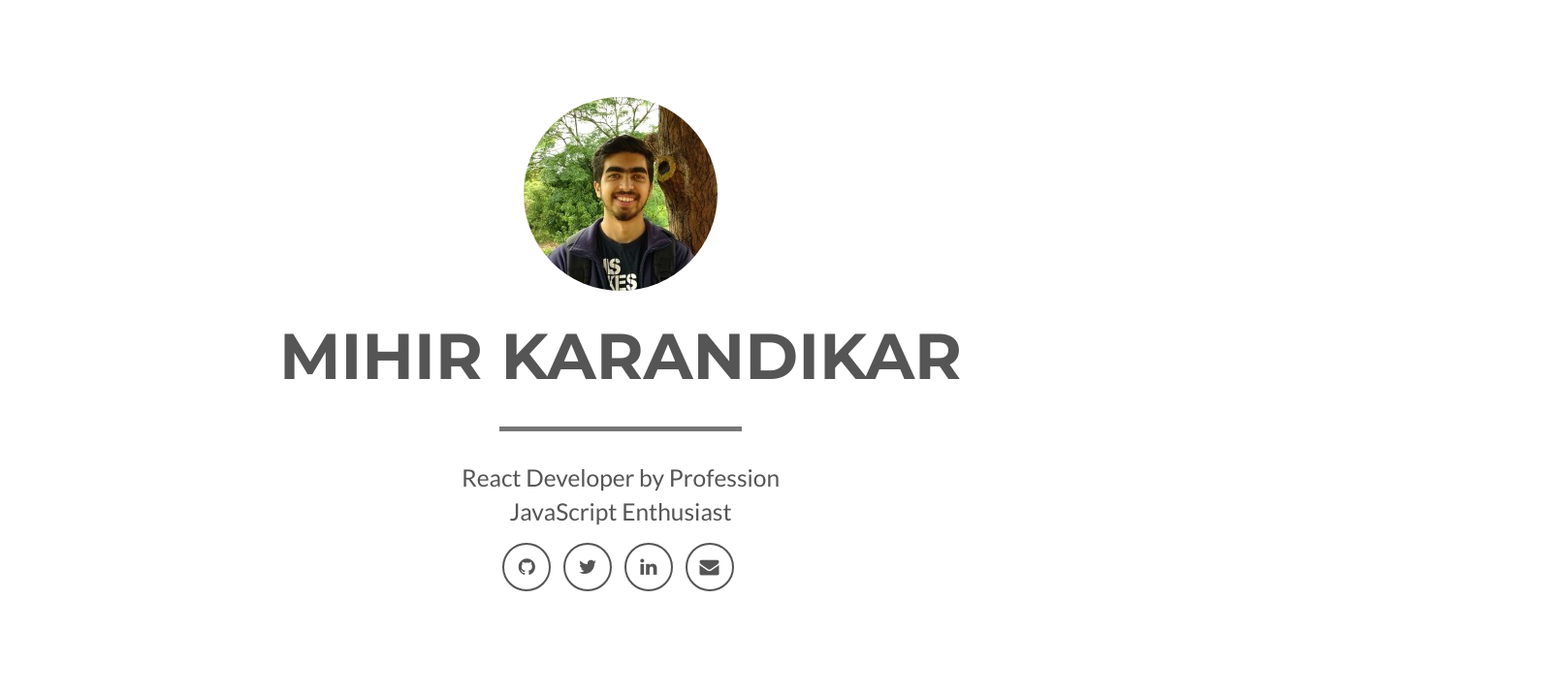
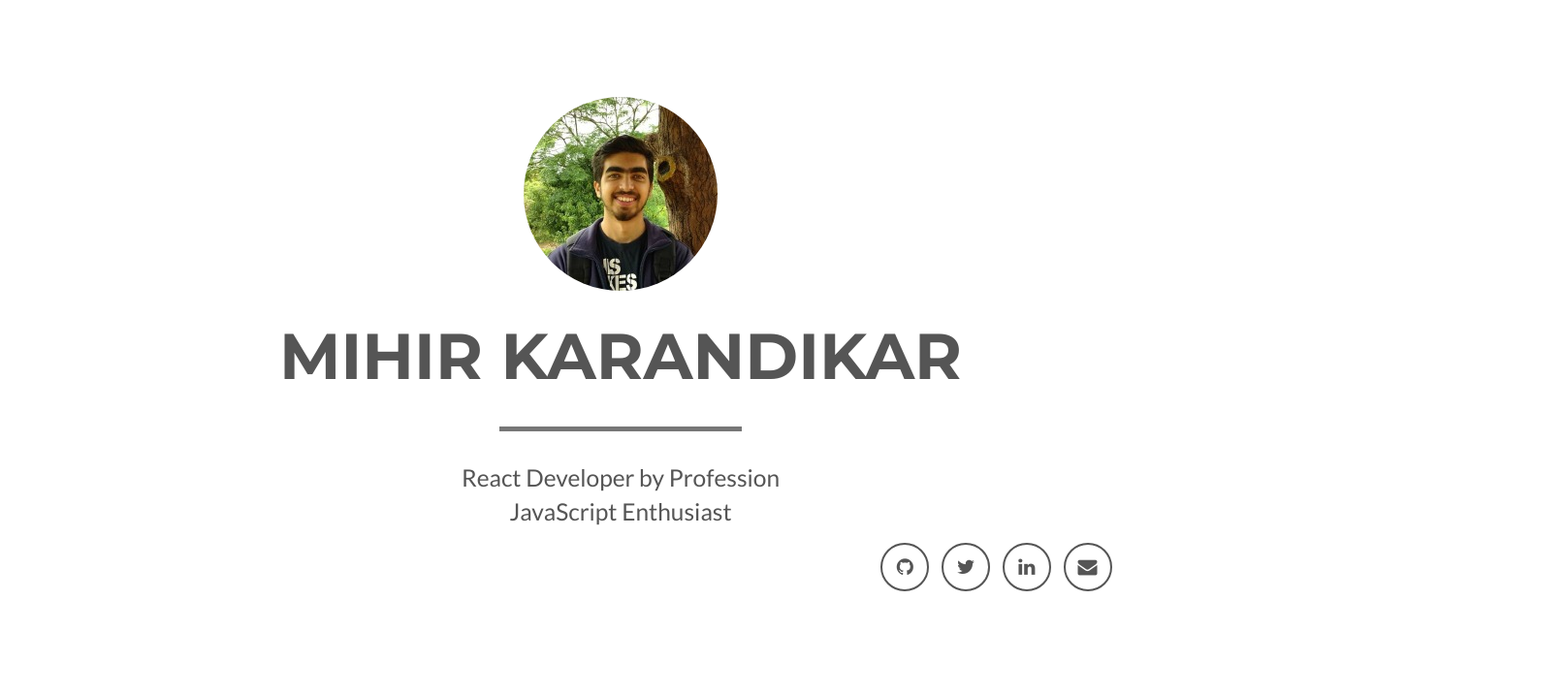
Before and after one commit to mihir0x69/KarandikarMihir.github.io, a website: page index.html in a window 1280 px wide. Shown: the top 717 px of the page at 97% size, 1615 px wide, since content can reach past the window. Drawn offline with nearby package versions, Linux system fonts and the light colour scheme.

Commit message:
Fix social button grid offset for 1024x768 screens

```diff
--- a/index.html
+++ b/index.html
@@ -47,7 +47,7 @@
                             </span>
                         </div>
                     </div>
-                    <div class="footer-col col-lg-12 col-md-4">
+                    <div class="footer-col col-lg-12 col-md-4 col-md-offset-4">
                         <ul class="list-inline">
                             <li>
                                 <a href="https://github.com/KarandikarMihir" target="_blank" class="btn-social btn-outline github"><i class="fa fa-fw fa-github"></i></a>
```
